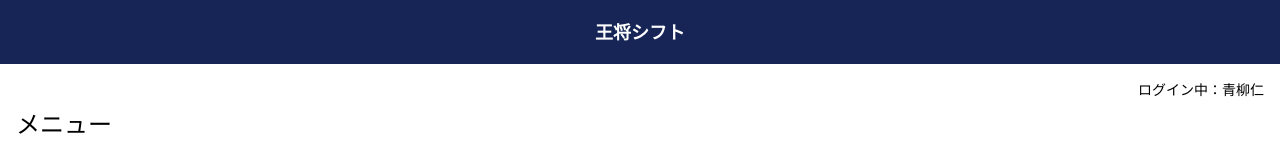
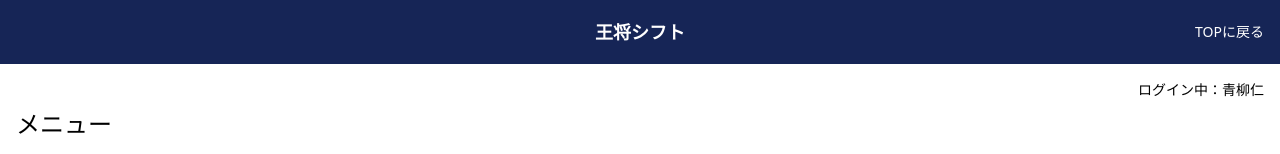
Before and after one commit to andmatcha/oh-show, a Next.js app in the folder frontend/: page /top in a window 1280 px wide. Shown: the top 154 px of the page. Built offline with nearby package versions, Linux system fonts and the light colour scheme.

Commit message:
feat: :sparkles: ヘッダーにTOPへのボタン設置

```diff
--- a/frontend/src/components/Header.tsx
+++ b/frontend/src/components/Header.tsx
@@ -1,7 +1,24 @@
+import Url from "@/constants/url";
+import Link from "next/link";
+import { usePathname } from "next/navigation";
+
 const Header = () => {
+  const pathname = usePathname();
   return (
-    <header className="w-full fixed flex justify-center items-center h-16 bg-blue-950">
-      <p className="text-lg font-bold text-white">王将シフト</p>
+    <header className="w-full fixed h-16 bg-blue-950">
+      <div className="relative w-full h-full flex justify-center items-center">
+        <p className="text-lg font-bold text-white">王将シフト</p>
+        {pathname !== Url.top || pathname !== Url.login ? (
+          <Link
+            href={Url.top}
+            className="absolute top-1/2 -translate-y-1/2 right-4 text-white text-sm"
+          >
+            TOPに戻る
+          </Link>
+        ) : (
+          <></>
+        )}
+      </div>
     </header>
   );
 };
```
